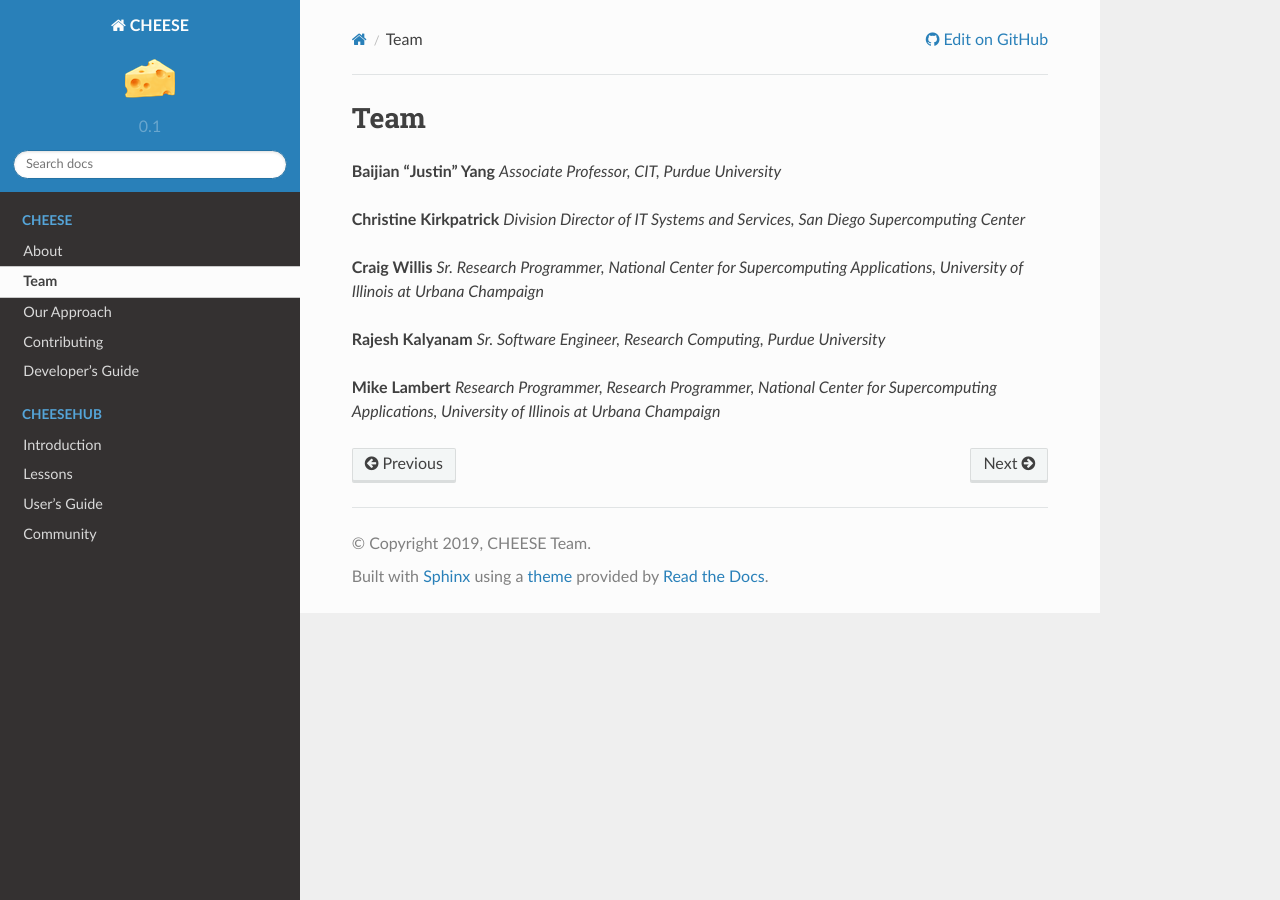
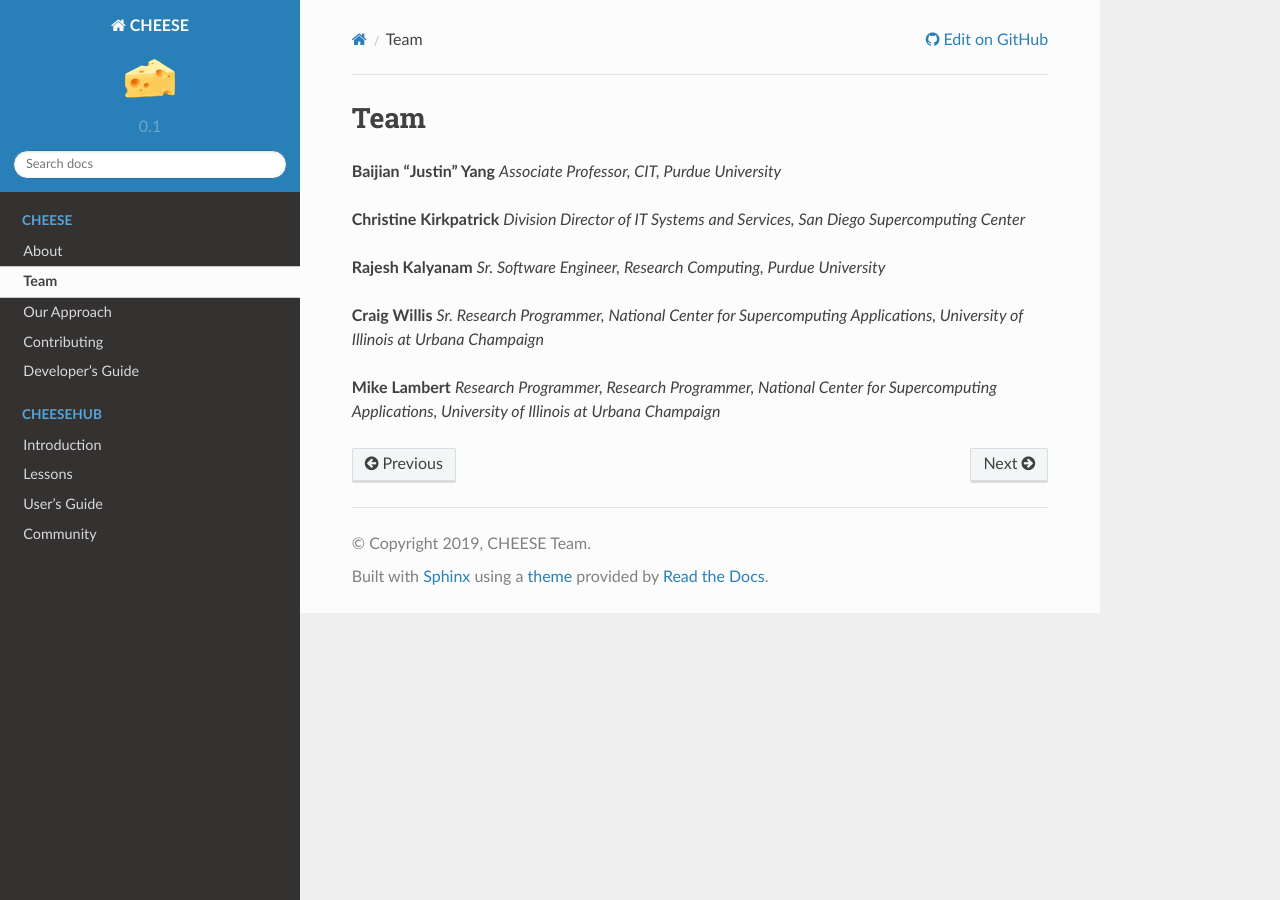
Before and after one commit to cheese-hub/cheesehub, a Sphinx documentation site: the page built from docs/source/team/index.rst, in a window 1280 px wide. Built offline with Sphinx 7.4.7 and the Read the Docs theme 2.0.0, drawn with Linux system fonts in a browser that asks for light colours.

```diff
--- a/docs/source/team/index.rst
+++ b/docs/source/team/index.rst
@@ -10,13 +10,13 @@ Team
 *Division Director of IT Systems and Services, San Diego Supercomputing Center*
 
 
+**Rajesh Kalyanam**
+*Sr. Software Engineer, Research Computing, Purdue University*
+
+
 **Craig Willis**
 *Sr. Research Programmer, National Center for Supercomputing Applications, University of Illinois at Urbana Champaign*
 
 
-**Rajesh Kalyanam**
-*Sr. Software Engineer, Research Computing, Purdue University*
-
-
 **Mike Lambert**
 *Research Programmer, Research Programmer, National Center for Supercomputing Applications, University of Illinois at Urbana Champaign*
```
